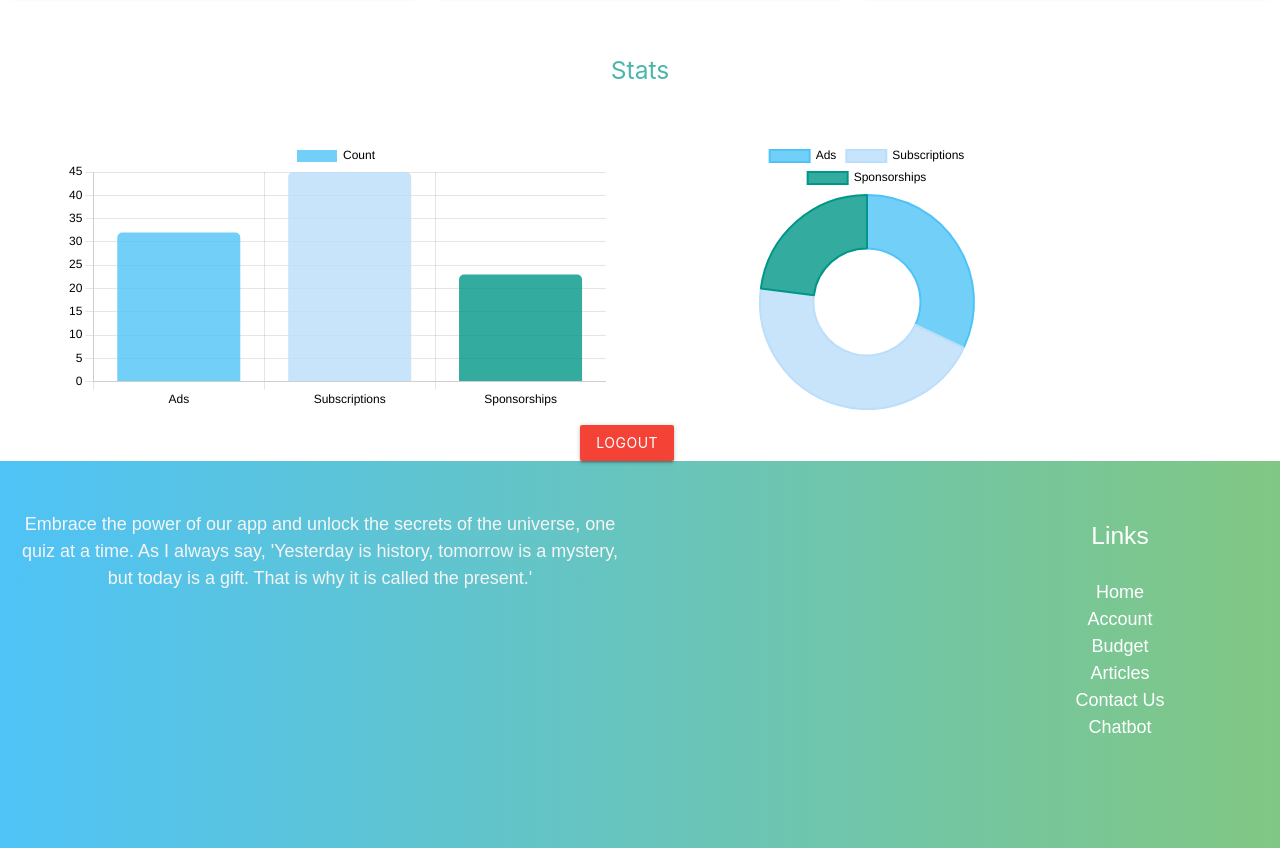
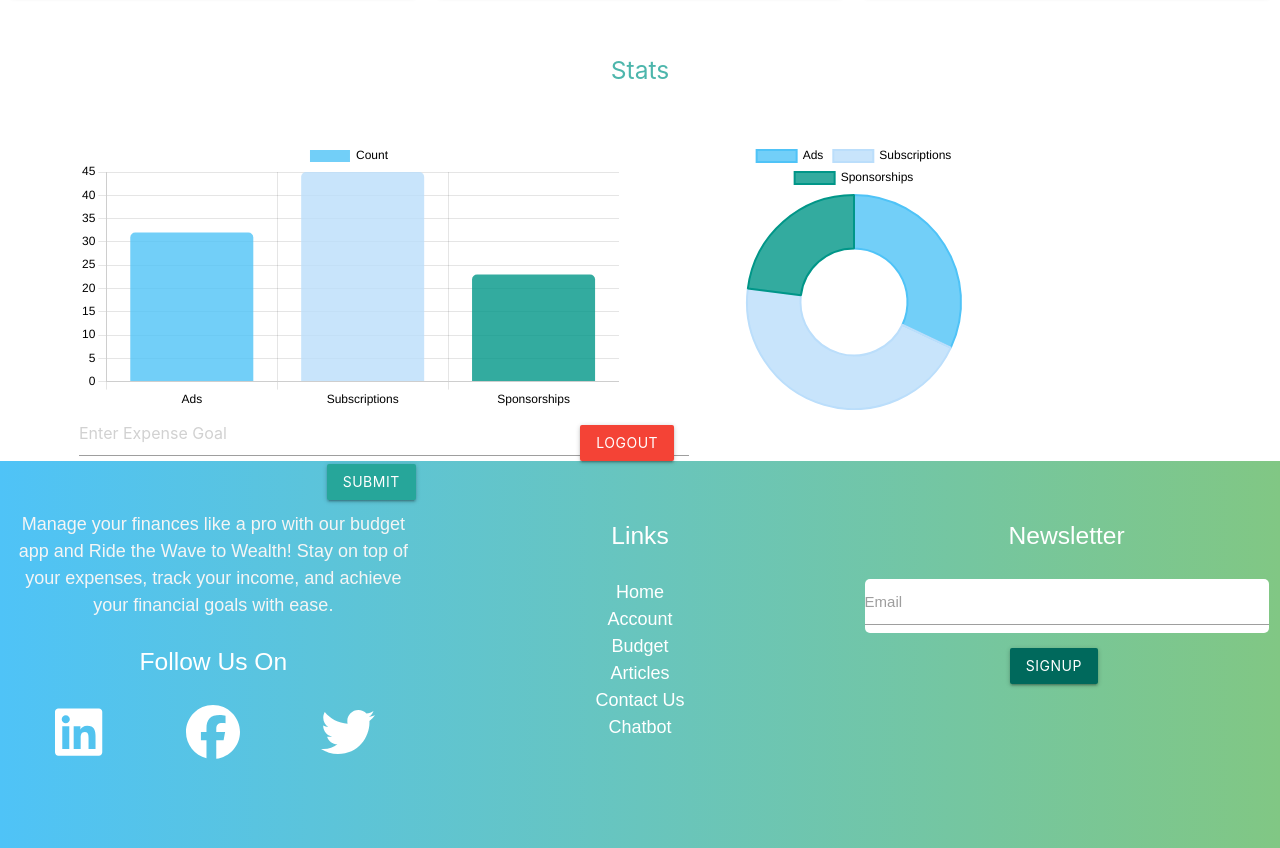
Before and after one commit to florla/capstone1, a React (Create React App) app in the folder frontend/: page /account in a window 1280 px wide. Shown: the part 440-1288 px from the top of the page. Built offline with nearby package versions, Linux system fonts and the light colour scheme.

Commit message:
footer & expense goal input on account page

```diff
--- a/frontend/src/components/Footer.jsx
+++ b/frontend/src/components/Footer.jsx
@@ -1,5 +1,7 @@
 import React from 'react';
 import { Link } from 'react-router-dom';
+import { FontAwesomeIcon } from '@fortawesome/react-fontawesome';
+import { faFacebook, faLinkedin, faTwitter } from '@fortawesome/free-brands-svg-icons';
 
 // Define Footer component
 export default function Footer({ className }) {
@@ -8,12 +10,27 @@ export default function Footer({ className }) {
         <footer className={`page-footer teal gradient-nav-foot ${className}`}>
             <div className="">
                 <div className="row">
-                    <div className="col l6 s12">
+                    <div className="col l4 s12">
                         {/* Paragraph describing the app */}
-                        <p className="grey-text text-lighten-4">Embrace the power of our app and unlock the secrets of the universe, one quiz at a time. As I always say, 'Yesterday is history, tomorrow is a mystery, but today is a gift. That is why it is called the present.'</p>
+                        <p className="grey-text text-lighten-4">Manage your finances like a pro with our budget app and Ride the Wave to Wealth! Stay on top of your expenses, track your income, and achieve your financial goals with ease.</p>
+                        <p className="white-text header-5">Follow Us On</p>
+                        <div className="col s4">
+                            <a href="https://www.linkedin.com" target="_blank" title="LinkedIn">
+                                <FontAwesomeIcon icon={faLinkedin} className="white-text fa-3x" />
+                            </a>
+                        </div>
+                        <div className="col s4">
+                            <a href="https://www.facebook.com" target="_blank" title="Facebook">
+                                <FontAwesomeIcon icon={faFacebook} className="white-text fa-3x" />
+                            </a>
+                        </div>
+                        <div className="col s4">
+                            <a href="https://twitter.com" target="_blank" title="Twitter">
+                                <FontAwesomeIcon icon={faTwitter} className="white-text fa-3x" />
+                            </a>
+                        </div>
                     </div>
-                    <div className="col l3 s12"></div>
-                    <div className="col l3 s12">
+                    <div className="col l4 s12">
                         <p className="white-text header-5">Links</p>
                         <ul>
                             {/* Links to different pages */}
@@ -25,7 +42,13 @@ export default function Footer({ className }) {
                             <li><Link className="white-text" to="/chatbot">Chatbot</Link></li>
                         </ul>
                     </div>
-                    <div className="col l3 s12">
+                    <div className="col l4 s12">
+                        <p className="white-text header-5">Newsletter</p>
+                        <div className="input-field white" style={{borderRadius: '5px'}}>
+                            <input id="email" type="email" className="validate white-text" />
+                            <label htmlFor="email">Email</label>
+                        </div>
+                        <button className="btn waves-effect waves-light teal darken-3" type="submit" name="action">Signup</button>
                     </div>
                 </div>
             </div>
--- a/frontend/src/index.css
+++ b/frontend/src/index.css
@@ -65,7 +65,6 @@ code {
   align-items: center;
   justify-content: center;
   align-content: center;
-  gap: 2vw;
   flex-wrap: wrap;
 }
 
--- a/frontend/src/pages/Account.jsx
+++ b/frontend/src/pages/Account.jsx
@@ -8,6 +8,7 @@ defaults.color = "black";
 
 const Account = () => {
     const [fullName, setFullName] = useState('');
+    const [expenseGoal, setExpenseGoal] = useState('');
 
     useEffect(() => {
         // Fetch the fullName from local storage
@@ -17,15 +18,18 @@ const Account = () => {
         }
     }, []);
 
+    const handleExpenseGoalSubmit = () => {
+        // Handle submission of expense goal
+        console.log('Expense Goal submitted:', expenseGoal);
+    };
+
     return (
-
         <div>
-            <h4 className="center">User's Dashboard {fullName} </h4>
+            <h4 className="center">User's Dashboard {fullName}</h4>
             <section className="row">
                 <h5 className="center">Summary</h5>
                 <div className="col s4" style={{ display: 'flex' }}>
                     <div className="card-panel gradient-green" style={{ marginBottom: '20px', flex: 1 }}>
-
                         <h5 className="center white-text">Total Income</h5>
                         <p className="center white-text">0</p>
                     </div>
@@ -73,12 +77,20 @@ const Account = () => {
                                 title: {
                                     text: "Revenue Source",
                                 },
-
                             },
                         }}
                     />
+                    {/* Input field and submit button for expense goal */}
+                {/* <div className="expenseGoalInput"> */}
+                    <input
+                        type="text"
+                        placeholder="Enter Expense Goal"
+                        value={expenseGoal}
+                        onChange={(e) => setExpenseGoal(e.target.value)}
+                    />
+                    <button className="btn" onClick={handleExpenseGoalSubmit}>Submit</button>
+                {/* </div> */}
                 </div>
-
 
                 <div className="dataCard categoryCard">
                     <Doughnut
@@ -121,11 +133,11 @@ const Account = () => {
                     />
                 </div>
             </div>
-            <div className="center">
+            <div className="center" >
                 <button className="btn red">Logout</button>
-
             </div>
         </div>
+
     );
 };
 
```
